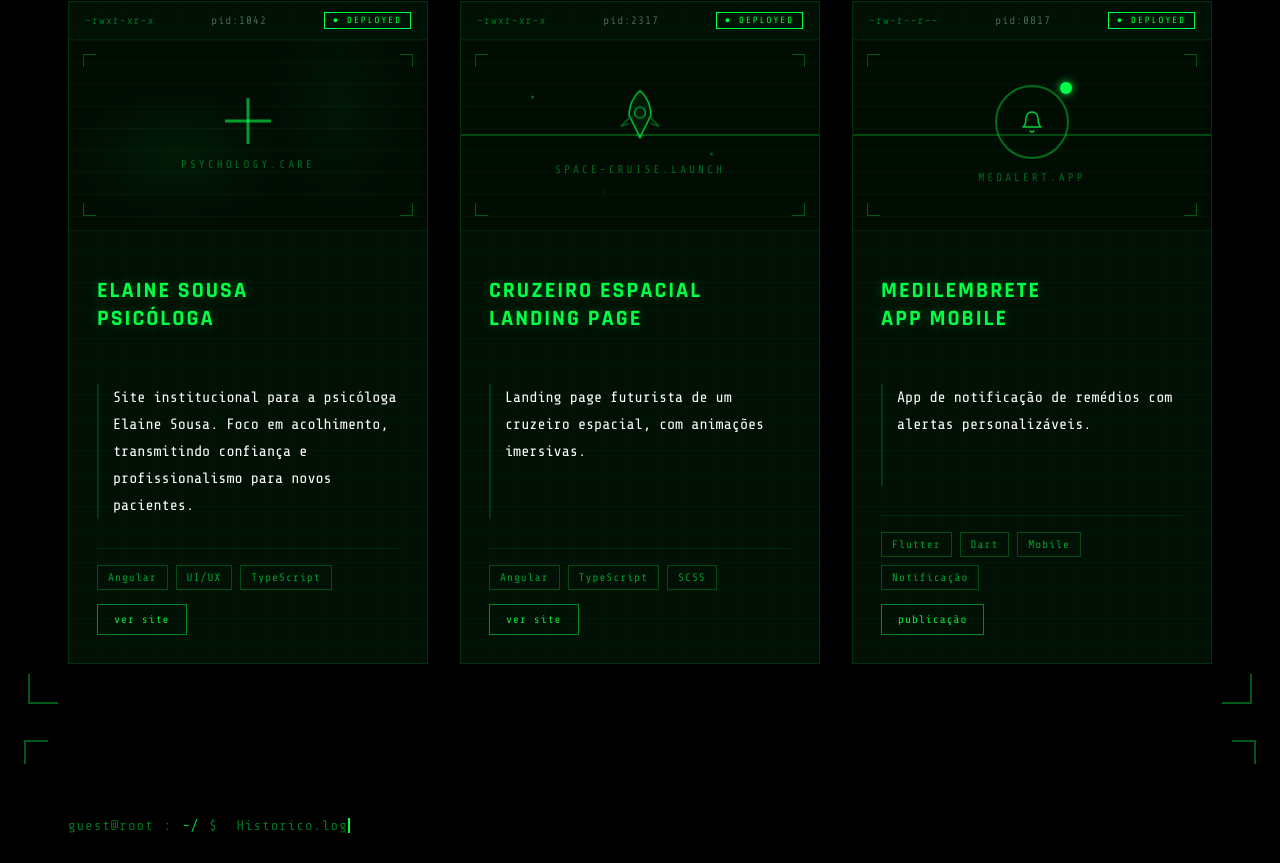
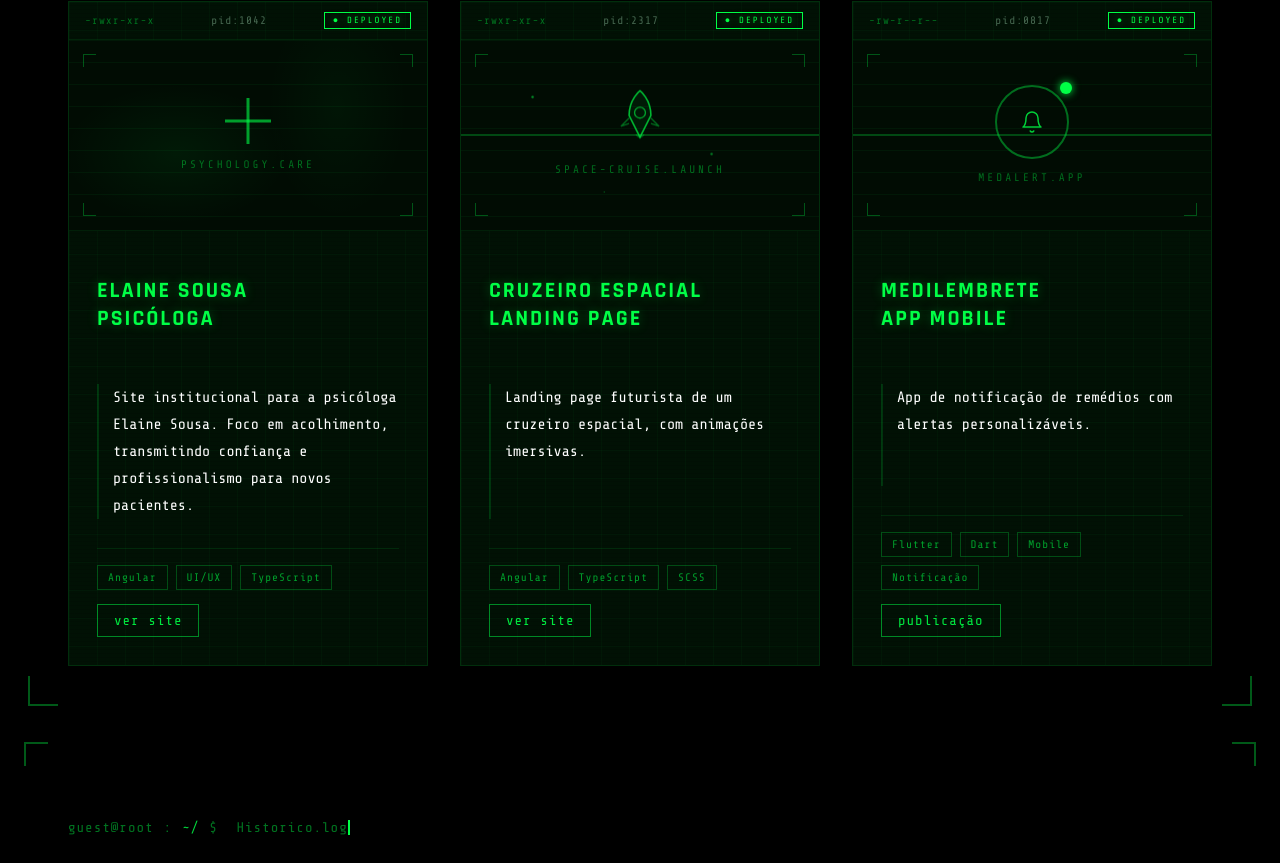
Before and after one commit to Jg4lves/portfolio, an Angular app: page /home in a window 1280 px wide. Shown: the part 2503-3366 px from the top of the page. Built offline with nearby package versions, Linux system fonts and the light colour scheme.

Commit message:
style(project): aumenta tamanho do botão

```diff
--- a/src/app/features/home/components/projects/projects.component.css
+++ b/src/app/features/home/components/projects/projects.component.css
@@ -570,7 +570,7 @@
 
 .btn-link {
   font-family: var(--font-mono);
-  font-size: 11px;
+  font-size: 14px;
   letter-spacing: 1px;
   padding: 8px 16px;
   border: 1px solid rgba(0, 255, 70, 0.3);
```
